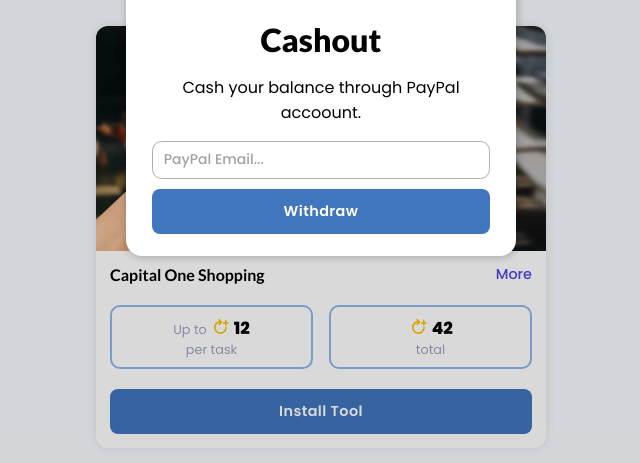
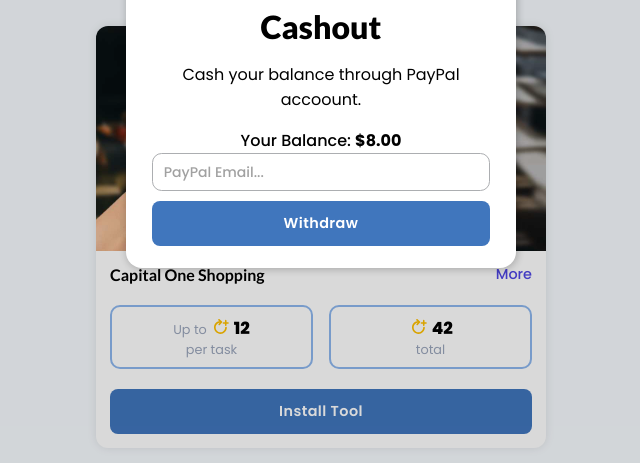
Before and after one commit to DhaniCG/playtime-web, a plain HTML site: page index.html in a window 1280 px wide. Both pictures are taken after a click on the element "Cashout". Shown: the part 337-800 px from the top of the page, without its empty margins (319-959 px from the left). Drawn offline with nearby package versions, Linux system fonts and the light colour scheme.

Commit message:
add current balance info on Cashout popup

```diff
--- a/files/app.js
+++ b/files/app.js
@@ -56,7 +56,7 @@ $(() => {
 
     // Failed/Success Cashout popup
     $("#cashout-form-popup .play-btn").on("click", () => {
-        if (parseFloat($(".balance span").text().slice(1)) < 20) {
+        if (parseFloat($(".balance span").eq(0).text().slice(1)) < 20) {
             $("#cashout-failed-popup").removeClass("inactive");
             setTimeout(() => {
                 $("#cashout-failed-popup").removeClass("trans");
--- a/files/style.css
+++ b/files/style.css
@@ -585,6 +585,14 @@ nav .nav-btns .danger {
     margin: 0;
 }
 
+#cashout-form-popup .balance {
+    font-weight: 500;
+}
+
+#cashout-form-popup .balance span {
+    font-weight: 700;
+}
+
 #cashout-form-popup input {
     border: 1px solid #acaeb1;
     border-radius: 0.6rem;
--- a/index.html
+++ b/index.html
@@ -92,6 +92,7 @@
             <div class="logo-text">AppVista</div>
             <h2>Cashout</h2>
             <p>Cash your balance through PayPal accoount.</p>
+            <div class="balance">Your Balance: <span>$8.00</span></div>
             <input type="text" name="email" id="email" placeholder="PayPal Email...">
             <div class="play-btn">Withdraw</div>
         </form>
```
